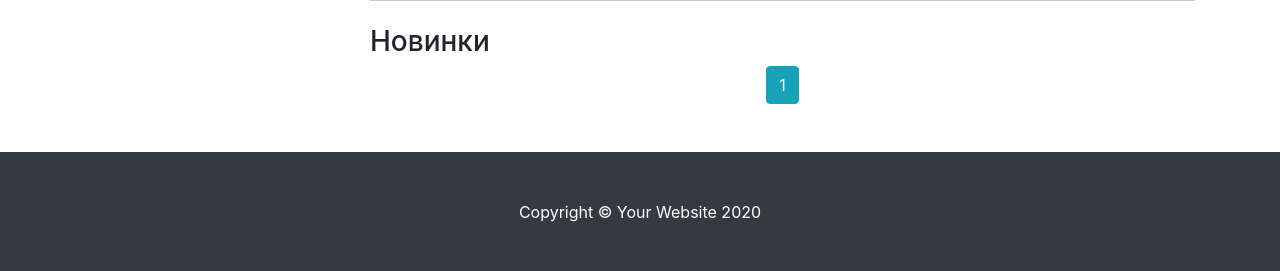
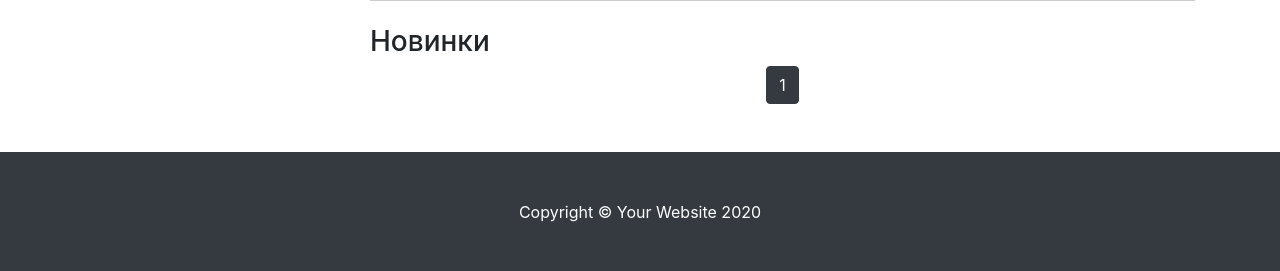
Before and after one commit to xistadi/BookStore, a Django app: page / in a window 1280 px wide. Shown: the part 414-685 px from the top of the page. Run offline with Django 3.2, Linux system fonts and the light colour scheme; grey boxes labelled with a size stand in for pictures from a placeholder-image service; data that the repository does not hold is empty; some libraries are stand-ins or nearby versions.

Commit message:
paginator

```diff
--- a/src/hello_world/templates/hello_world/homepage.html
+++ b/src/hello_world/templates/hello_world/homepage.html
@@ -115,31 +115,31 @@
         <!-- /.row -->
         <div class="text-center">
             {% if page_obj.has_previous %}
-                    <a class="btn btn-outline-info mb-4" href="?page={{ page_obj.previous_page_number }}">«</a>
+                    <a class="btn btn-outline-dark mb-4" href="?page={{ page_obj.previous_page_number }}">«</a>
             {% if page_obj.number > 3 %}
-              <a class="btn btn-outline-info mb-4" href="?page=1">1</a>
+              <a class="btn btn-outline-dark mb-4" href="?page=1">1</a>
             {% if page_obj.number > 4 %}
-            <button class="btn btn-outline-info mb-4" disabled="">...</button>
+            <button class="btn btn-outline-dark mb-4" disabled="">...</button>
             {% endif %}
             {% endif %}
             {% endif %}
 
             {% for num in page_obj.paginator.page_range %}
             {% if page_obj.number == num %}
-              <a class="btn btn-info mb-4" href="?page={{ num }}">{{ num }}</a>
+              <a class="btn btn-dark mb-4" href="?page={{ num }}">{{ num }}</a>
             {% elif num > page_obj.number|add:'-3' and num < page_obj.number|add:'3' %}
-              <a class="btn btn-outline-info mb-4" href="?page={{ num }}">{{ num }}</a>
+              <a class="btn btn-outline-dark mb-4" href="?page={{ num }}">{{ num }}</a>
             {% endif %}
             {% endfor %}
 
             {% if page_obj.has_next %}
             {% if page_obj.number < page_obj.paginator.num_pages|add:'-3' %}
-            <button class="btn btn-outline-info mb-4" disabled="">...</button>
-              <a class="btn btn-outline-info mb-4" href="?page={{ page_obj.paginator.num_pages }}">{{ page_obj.paginator.num_pages }}</a>
+            <button class="btn btn-outline-dark mb-4" disabled="">...</button>
+              <a class="btn btn-outline-dark mb-4" href="?page={{ page_obj.paginator.num_pages }}">{{ page_obj.paginator.num_pages }}</a>
             {% elif page_obj.number < page_obj.paginator.num_pages|add:'-2' %}
-              <a class="btn btn-outline-info mb-4" href="?page={{ page_obj.paginator.num_pages }}">{{ page_obj.paginator.num_pages }}</a>
+              <a class="btn btn-outline-dark mb-4" href="?page={{ page_obj.paginator.num_pages }}">{{ page_obj.paginator.num_pages }}</a>
             {% endif %}
-              <a class="btn btn-outline-info mb-4" href="?page={{ page_obj.next_page_number }}">»</a>
+              <a class="btn btn-outline-dark mb-4" href="?page={{ page_obj.next_page_number }}">»</a>
             {% endif %}
           </div>
       </div>
```
